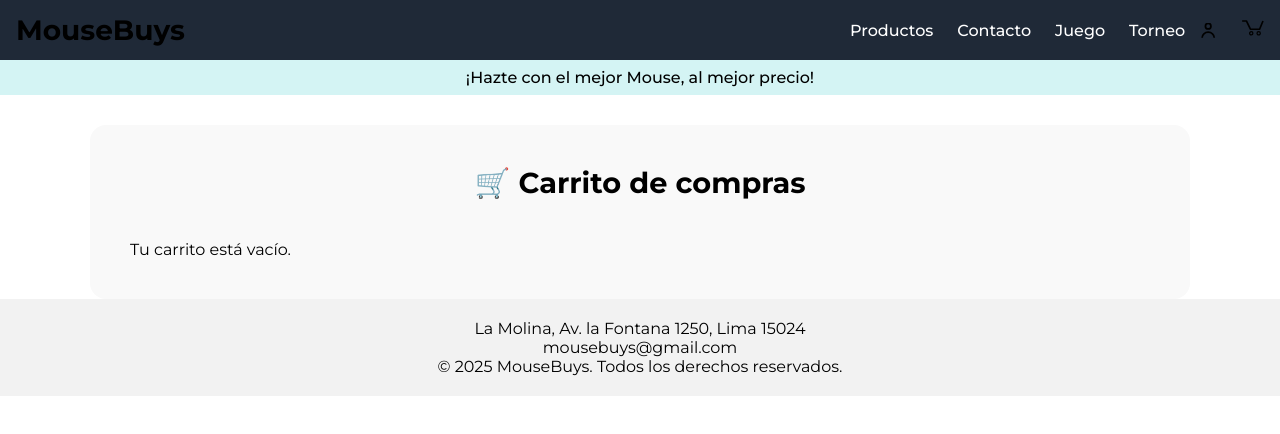
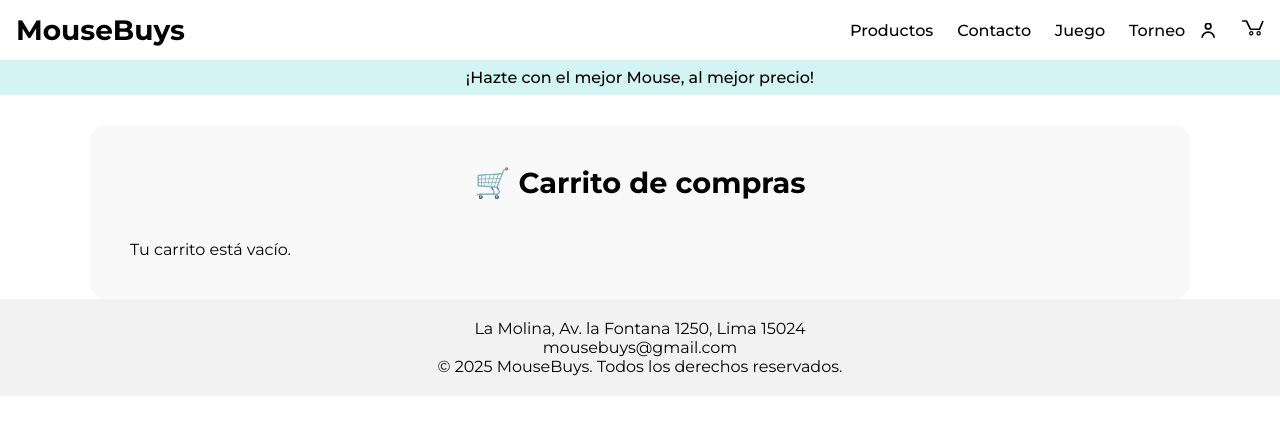
Before and after one commit to GerardFM16/EXAMEN-FINAL, a plain HTML site: page cart.html in a window 1280 px wide. Drawn offline with nearby package versions, Linux system fonts and the light colour scheme.

Commit message:
Add files via upload

```diff
--- a/css/componentes.css
+++ b/css/componentes.css
@@ -75,7 +75,7 @@
   display: flex;
   align-items: center;
   justify-content: space-between;
-  background-color: #1f2937;
+  background-color: white;
   padding: 1rem;
   color: white;
   flex-wrap: wrap;
@@ -87,7 +87,7 @@
 }
 
 .menu a {
-  color: white;
+  color: black;
   text-decoration: none;
   font-weight: 500;
 }
@@ -97,7 +97,7 @@
   font-size: 1.8rem;
   background: none;
   border: none;
-  color: white;
+  color: black;
   cursor: pointer;
 }
 
```
